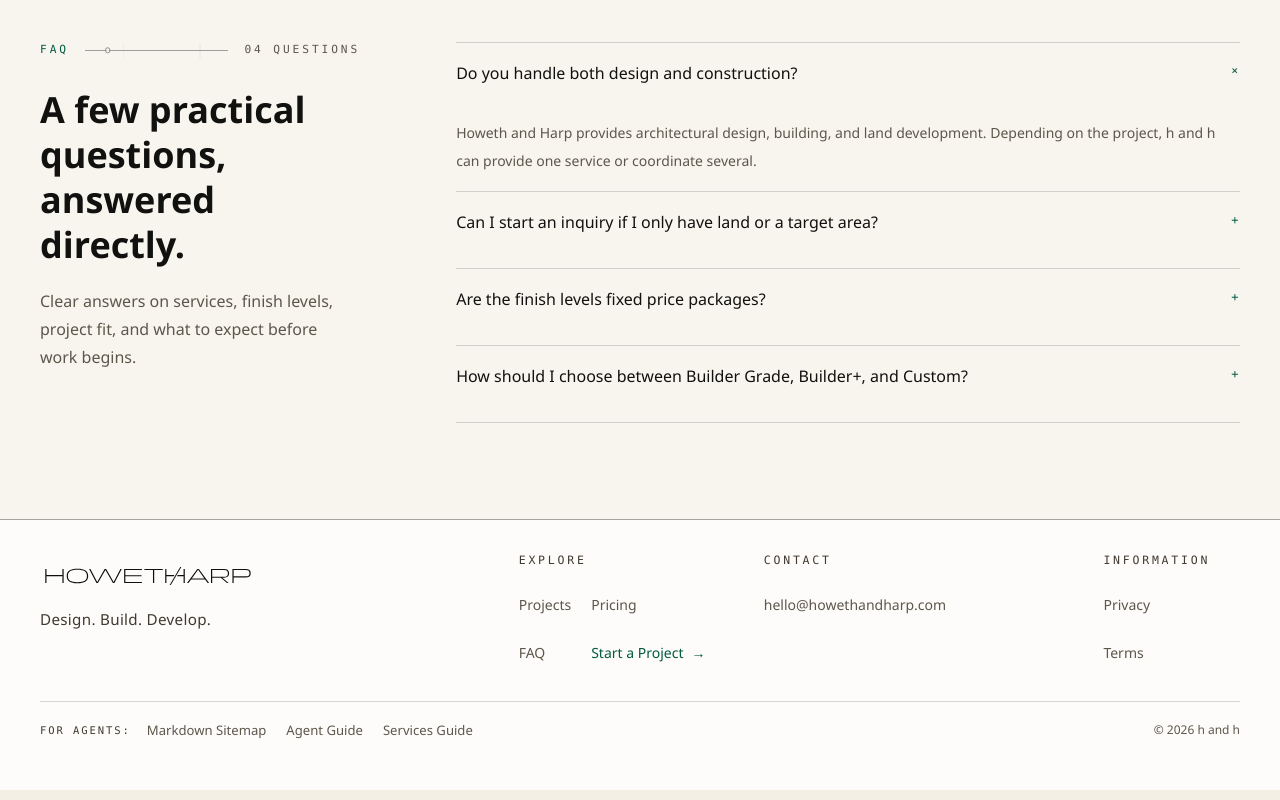
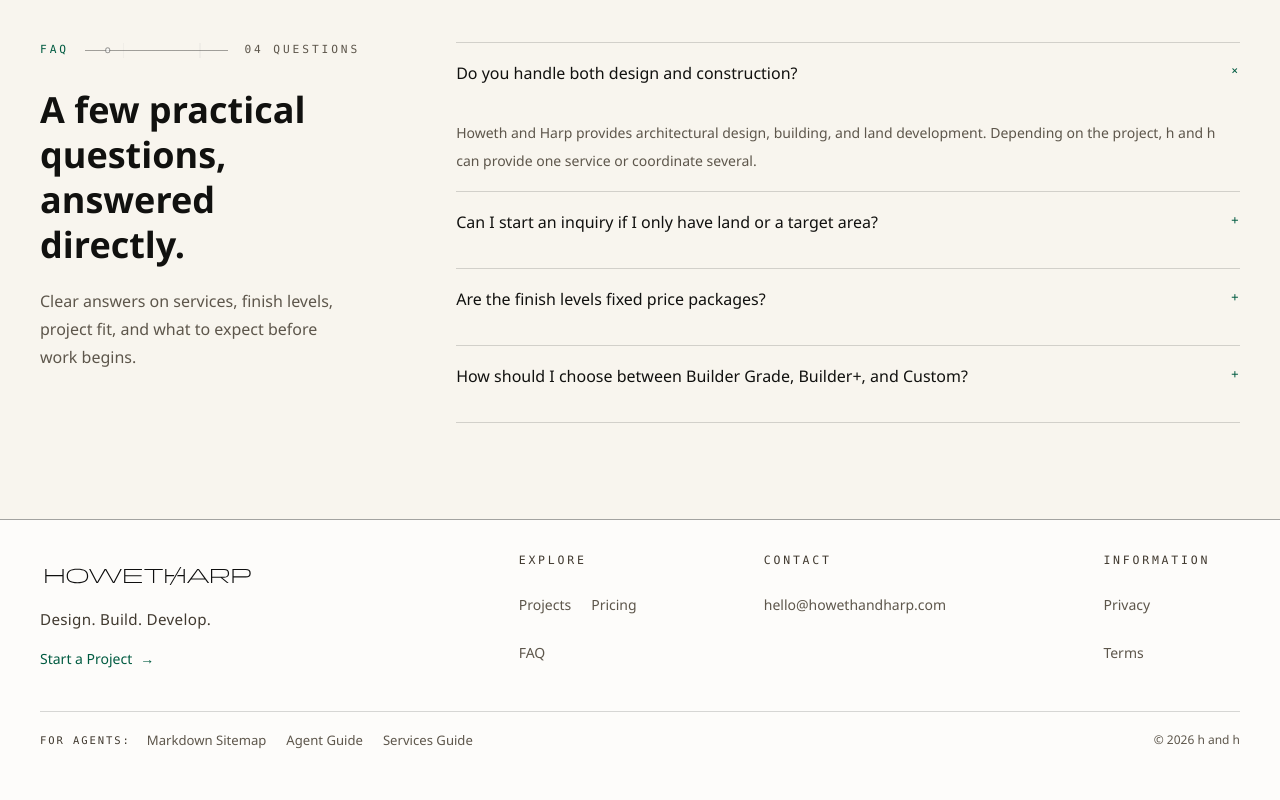
Before and after one commit to scwlkr/HH-Website, a Next.js app: page / in a window 1280 px wide. Shown: the part 1510-2310 px from the top of the page. Built offline with nearby package versions, Linux system fonts and the light colour scheme; no server answers.

Commit message:
Move footer project link to brand block

```diff
--- a/components/layout/site-footer.tsx
+++ b/components/layout/site-footer.tsx
@@ -15,10 +15,7 @@ function FooterHeading({ label }: { label: string }) {
 
 export function SiteFooter() {
   const year = new Date().getFullYear();
-  const pageLinks = [
-    ...siteConfig.nav.filter((item) => item.href !== "/"),
-    siteConfig.primaryCta,
-  ];
+  const pageLinks = siteConfig.nav.filter((item) => item.href !== "/");
   const agentLinks = [
     agentDiscoveryResources.sitemap,
     agentDiscoveryResources.llms,
@@ -42,6 +39,15 @@ export function SiteFooter() {
             <p className="mt-2 text-[0.95rem] font-medium tracking-[0.02em] text-muted-strong">
               {siteConfig.tagline}
             </p>
+            <Link
+              href={siteConfig.primaryCta.href}
+              className="hh-link hh-touch-target mt-1 w-fit whitespace-nowrap text-sm font-medium leading-6 text-accent"
+            >
+              {siteConfig.primaryCta.label}
+              <span aria-hidden="true" className="ml-2">
+                →
+              </span>
+            </Link>
           </div>
 
           <div className="border-t border-line lg:grid lg:grid-cols-[minmax(10rem,0.9fr)_minmax(15rem,1.35fr)_minmax(7rem,0.65fr)] lg:items-start lg:gap-x-14 lg:border-t-0">
@@ -51,29 +57,16 @@ export function SiteFooter() {
             >
               <FooterHeading label="Explore" />
               <ul className="-my-1 flex flex-wrap gap-x-5 lg:mt-3 lg:grid lg:grid-cols-[max-content_minmax(0,1fr)] lg:gap-x-5">
-                {pageLinks.map((item) => {
-                  const isPrimaryCta = item.href === siteConfig.primaryCta.href;
-
-                  return (
+                {pageLinks.map((item) => (
                   <li key={item.href}>
                     <Link
                       href={item.href as Route}
-                        className={`hh-link hh-touch-target whitespace-nowrap text-sm leading-6 ${
-                          isPrimaryCta
-                            ? "font-medium text-accent"
-                            : "text-muted"
-                        }`}
+                      className="hh-link hh-touch-target whitespace-nowrap text-sm leading-6 text-muted"
                     >
                       {item.label}
-                        {isPrimaryCta ? (
-                          <span aria-hidden="true" className="ml-2">
-                            →
-                          </span>
-                        ) : null}
                     </Link>
                   </li>
-                  );
-                })}
+                ))}
               </ul>
             </nav>
 
```
Also changed, not shown: 1 other file (tests, documents, lock files or other folders). Lines whose indentation alone changed are shown as unchanged.
